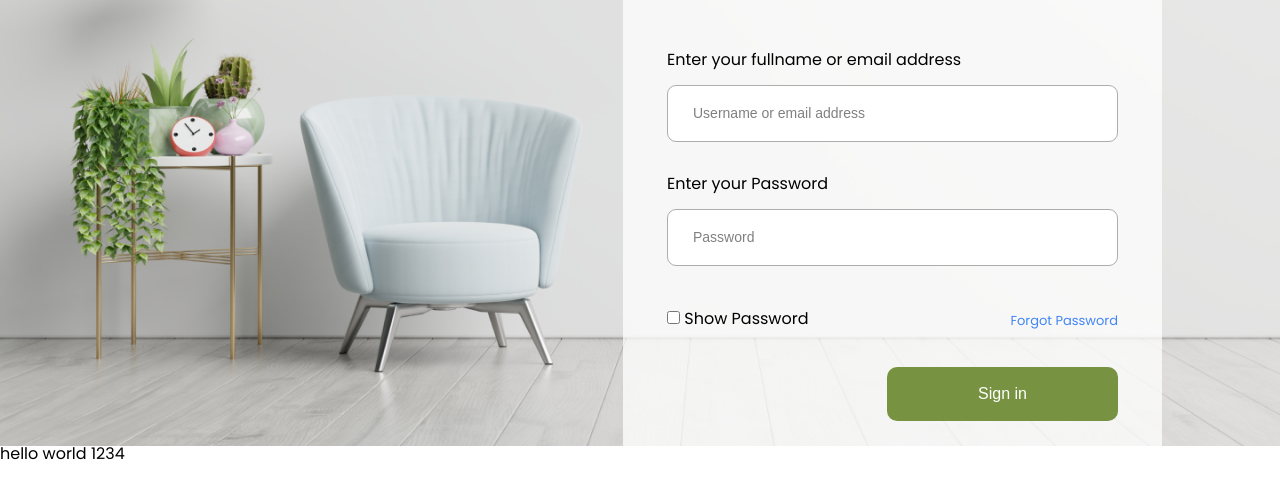
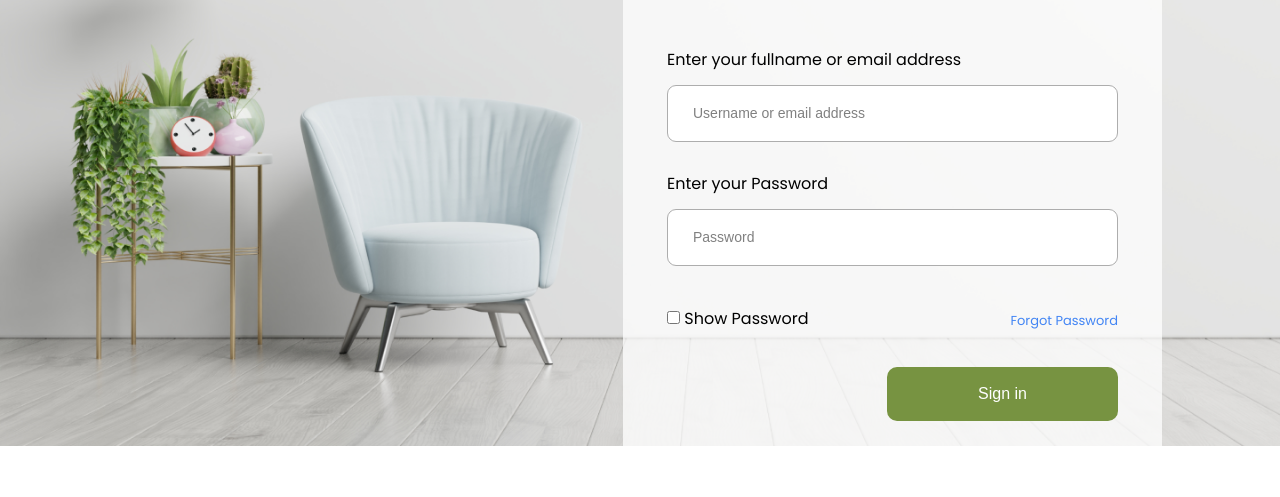
Before and after one commit to NhanTruong0411/FireGroup-Delighted, a plain HTML site: page index.html in a window 1280 px wide. Shown: the part 354-851 px from the top of the page. Drawn offline with Linux system fonts and the light colour scheme.

Commit message:
Update index.html

```diff
--- a/index.html
+++ b/index.html
@@ -90,5 +90,4 @@
       });
    </script>
 </body>
-   hello world 1234
 </html>
```
